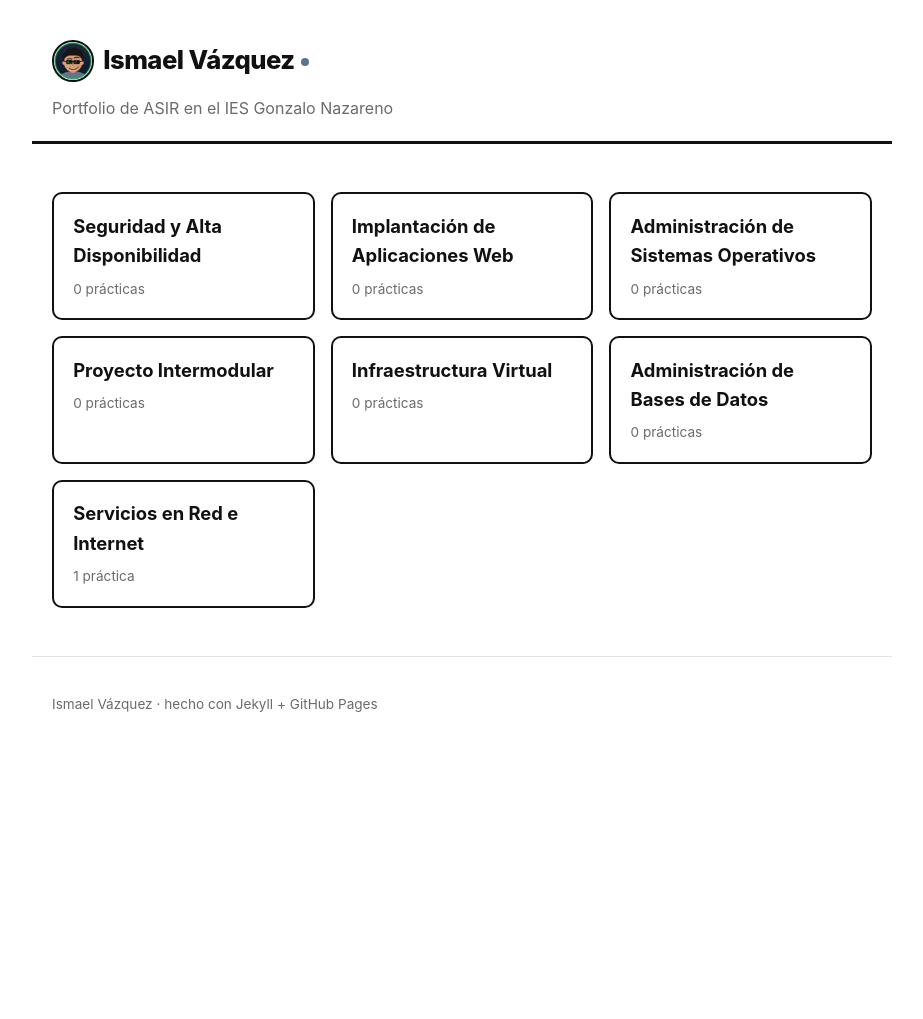
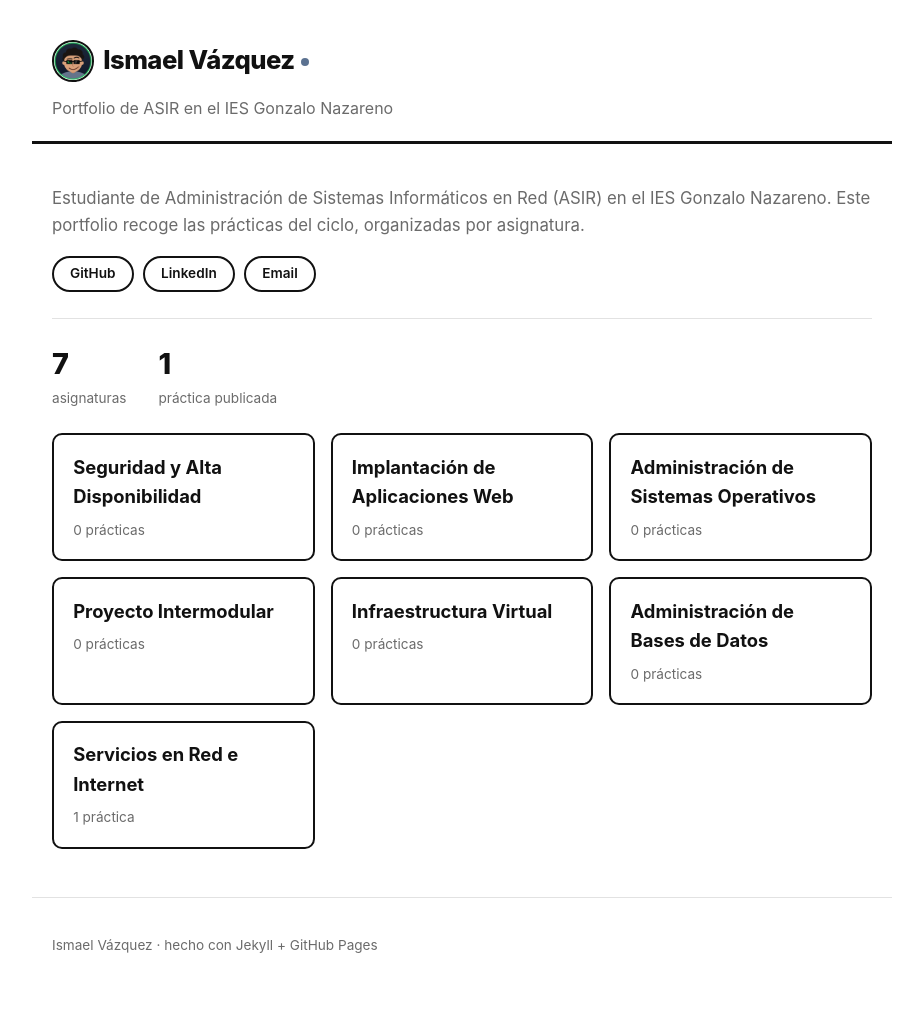
Before and after one commit to ivazfer/ivazfer.github.io, a Jekyll site: the page built from index.md, in a window 1280 px wide. Shown: the whole page, without its empty margins (178-1101 px from the left). Built offline with Jekyll 4.4.1, drawn with Linux system fonts in a browser that asks for light colours; before the commit the page ends 900 px from its top, so only the background shows below that.

Commit message:
Añade presentación, enlaces de contacto y estadísticas a la portada
Co-Authored-By: Claude Sonnet 5 <noreply@anthropic.com>

```diff
--- a/_layouts/home.html
+++ b/_layouts/home.html
@@ -1,6 +1,34 @@
 ---
 layout: default
 ---
+{% assign total_practicas = site.pages | where: "layout", "practica" | size %}
+{% assign total_asignaturas = site.data.asignaturas | size %}
+
+<section class="home-intro">
+  <p class="lede">
+    Estudiante de Administración de Sistemas Informáticos en Red (ASIR) en el
+    IES Gonzalo Nazareno. Este portfolio recoge las prácticas del ciclo,
+    organizadas por asignatura.
+  </p>
+
+  <div class="contact-links">
+    <a class="contact-link" href="https://github.com/ivazfer" target="_blank" rel="noopener">GitHub</a>
+    <a class="contact-link" href="https://www.linkedin.com/in/ismael-v%C3%A1zquez-ferrero-491797310/" target="_blank" rel="noopener">LinkedIn</a>
+    <a class="contact-link" href="mailto:contactoismaelvazquez@gmail.com">Email</a>
+  </div>
+
+  <div class="home-stats">
+    <div class="stat">
+      <span class="stat-number">{{ total_asignaturas }}</span>
+      <span class="stat-label">asignatura{% if total_asignaturas != 1 %}s{% endif %}</span>
+    </div>
+    <div class="stat">
+      <span class="stat-number">{{ total_practicas }}</span>
+      <span class="stat-label">práctica{% if total_practicas != 1 %}s{% endif %} publicada{% if total_practicas != 1 %}s{% endif %}</span>
+    </div>
+  </div>
+</section>
+
 <div class="grid">
   {% for asignatura in site.data.asignaturas %}
     {% assign count = site.pages | where: "layout", "practica" | where: "subject_slug", asignatura.slug | size %}
--- a/assets/css/style.css
+++ b/assets/css/style.css
@@ -96,6 +96,59 @@ footer.site-footer {
 
 h1 { font-size: 1.9rem; margin: 0.5rem 0 1rem; letter-spacing: -0.01em; }
 h2 { font-size: 1.15rem; margin: 0 0 0.4rem; }
+
+.home-intro {
+  margin-bottom: 0.5rem;
+}
+
+.contact-links {
+  display: flex;
+  flex-wrap: wrap;
+  gap: 0.6rem;
+  margin-top: 1rem;
+}
+
+.contact-link {
+  display: inline-block;
+  border: 2px solid var(--text);
+  border-radius: 999px;
+  padding: 0.35rem 1rem;
+  color: var(--text);
+  text-decoration: none;
+  font-size: 0.85rem;
+  font-weight: 600;
+  transition: border-color 0.15s ease, color 0.15s ease;
+}
+
+.contact-link:hover {
+  border-color: var(--accent);
+  color: var(--accent);
+}
+
+.home-stats {
+  display: flex;
+  gap: 2rem;
+  margin-top: 1.6rem;
+  padding-top: 1.4rem;
+  border-top: 1px solid var(--border-soft);
+}
+
+.stat {
+  display: flex;
+  flex-direction: column;
+}
+
+.stat-number {
+  font-size: 1.8rem;
+  font-weight: 800;
+  color: var(--text);
+  letter-spacing: -0.02em;
+}
+
+.stat-label {
+  color: var(--muted);
+  font-size: 0.85rem;
+}
 
 .grid {
   display: grid;
```
